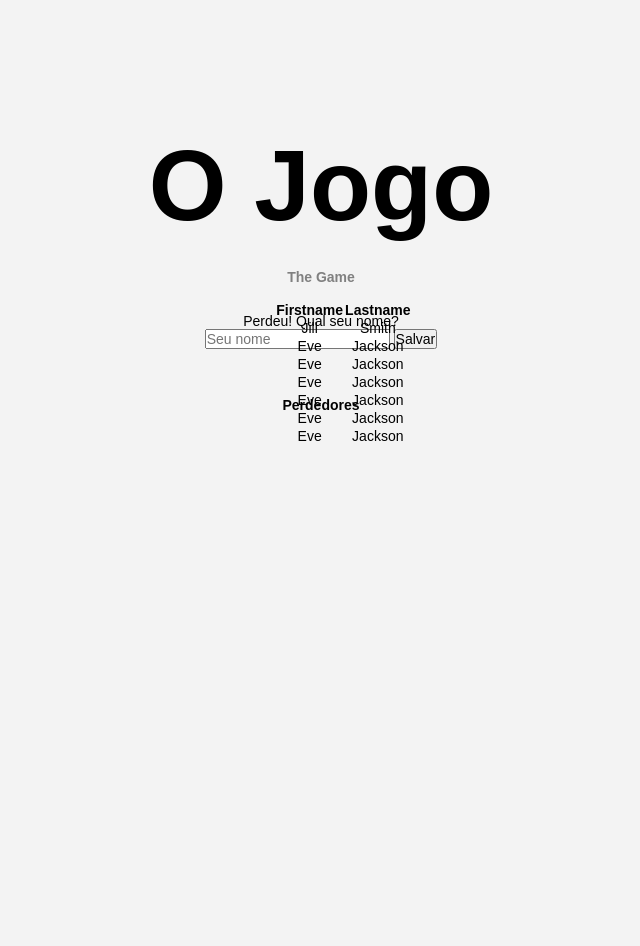
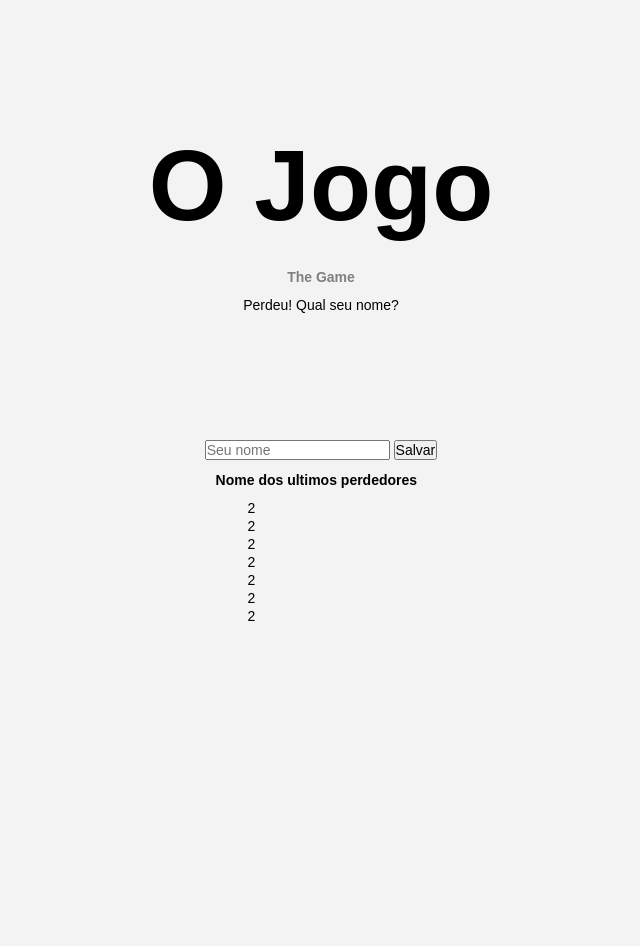
Before and after one commit to Luanvbn/O-Jogo, a PHP site: page / in a window 1280 px wide. Shown: the whole page, without its empty margins (319-959 px from the left). After the commit the page ends 621 px from the top, so only its background shows below. Run offline with PHP 8.4, Linux system fonts and the light colour scheme; data that the repository does not hold is empty.

Commit message:
Alterações de Design e PHP

```diff
--- a/index.php
+++ b/index.php
@@ -1,3 +1,9 @@
+<?php
+$Nome = $_POST['nome'];
+
+$idprim = 2;
+
+?>
 <!DOCTYPE html>
 <html lang="pt-br">
 
@@ -12,52 +18,47 @@
     <div class="wrapper">
         <h1>O Jogo</h1>
         <h2>The Game</h2>
-        <h4>Perdedores</h4>
         <p>Perdeu! Qual seu nome?</p>
-        <form action="" method="POST">
+    </div>
+
+    <div class="formulario">
+    <form action="" method="POST">
             <label><input type="text" name="nome" placeholder="Seu nome" maxlength="10" id="nome"></label>
             <input type="submit" value="Salvar" id="salvar" name="salvar">
         </form>
     </div>
     <table>
   <tr>
-    <th>Firstname</th>
-    <th>Lastname</th>
+    <th>Nome dos ultimos perdedores</th>
 
   </tr>
   <tr>
-    <td>Jill</td>
-    <td>Smith</td>
-
+    <td><?php echo $idprim;?></td>
+    <td><?php echo $Nome;?></td>
   </tr>
   <tr>
-    <td>Eve</td>
-    <td>Jackson</td>
-
+    <td><?php echo $idprim;?></td>
+    <td><?php echo $Nome;?></td>
   </tr>
   <tr>
-    <td>Eve</td>
-    <td>Jackson</td>
-
+    <td><?php echo $idprim;?></td>
+    <td><?php echo $Nome;?></td>
   </tr>
   <tr>
-    <td>Eve</td>
-    <td>Jackson</td>
-
+    <td><?php echo $idprim;?></td>
+    <td><?php echo $Nome;?></td>
   </tr>
   <tr>
-    <td>Eve</td>
-    <td>Jackson</td>
-
+    <td><?php echo $idprim;?></td>
+    <td><?php echo $Nome;?></td>
   </tr>
   <tr>
-    <td>Eve</td>
-    <td>Jackson</td>
-
+    <td><?php echo $idprim;?></td>
+    <td><?php echo $Nome;?></td>
   </tr>
   <tr>
-    <td>Eve</td>
-    <td>Jackson</td>
+    <td><?php echo $idprim;?></td>
+    <td><?php echo $Nome;?></td>
 
   </tr>
 </table>
--- a/style.css
+++ b/style.css
@@ -1,4 +1,4 @@
-*{
+* {
     padding: 0;
     margin: 0;
     box-sizing: border-box;
@@ -6,38 +6,53 @@
     font-family: sans-serif;
     font-size: 14px;
 }
+
 .wrapper {
     align-items: center;
     text-align: center;
     justify-content: center;
     width: 100%;
-    height: 100vh;
+    height: 55vh;
 }
+
 h1 {
     font-size: 100px;
     padding-top: 10%;
     padding-bottom: 2%;
 }
-h2{
+h2 {
     color: gray;
     margin-bottom: 1%;
 }
-h4{
+h4 {
     position: relative;
-     top: 100px;
-     left: 0px;
+    top: 100px;
+    left: 0px;
 }
 
-body{
+body {
     background-color: rgb(243, 243, 243);
 }
 
-table, tr{
+table,
+tr {
     position: relative;
-    margin-left: 44%;
-    bottom: 250px;
-    left: 15px;
-}
-table tr, td{
+    margin-left: 42%;
+    bottom: 260px;
+    left: 60px;
     text-align: center;
 }
+table,
+td {
+    position: relative;
+    top: 10px;
+    left: -65px;
+    text-align: center;
+}
+.formulario {
+    align-items: center;
+    text-align: center;
+    justify-content: center;
+    width: 100%;
+    height: 280px;
+}
```
